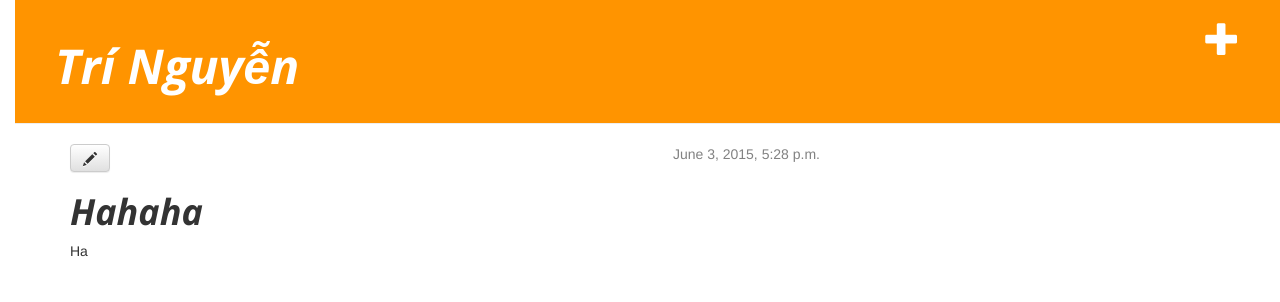
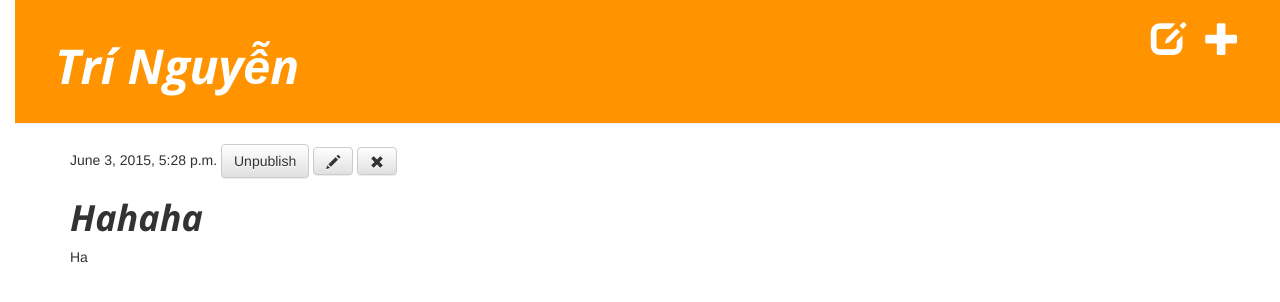
Before and after one commit to nghgminhtri/DjangoGirls, a Django app: page /post/4/ in a window 1280 px wide. Shown: the top 302 px of the page. Run offline with Django 3.2, Linux system fonts and the light colour scheme; data comes from the database, SQL or seed files in the repository; both versions use the stored data as it was after the commit; some libraries are stand-ins or nearby versions.

Commit message:
Added delete, unpublish

```diff
--- a/mysite/blog/models.py
+++ b/mysite/blog/models.py
@@ -14,5 +14,9 @@ class Post(models.Model):
         self.published_date = timezone.now()
         self.save()
 
+    def unpublish(self):
+        self.published_date = None
+        self.save()
+
     def __str__(self):
         return self.title
--- a/mysite/blog/templates/blog/base.html
+++ b/mysite/blog/templates/blog/base.html
@@ -9,7 +9,8 @@
 	<body>
 	    <div class="page-header">
             <a href="{% url 'blog.views.post_new' %}" class="top-menu"><span class="glyphicon glyphicon-plus"></span></a>
-	        <h1><b><i><a href="/">Trí Nguyễn</a></i></b></h1>
+	        <a href="{% url 'post_draft_list' %}" class="top-menu"><span class="glyphicon glyphicon-edit"></span></a>
+            <h1><b><i><a href="/">Trí Nguyễn</a></i></b></h1>
 	    </div>
 	    <div class="content container">
 	        <div class="row">
--- a/mysite/blog/templates/blog/post_detail.html
+++ b/mysite/blog/templates/blog/post_detail.html
@@ -3,11 +3,13 @@
 {% block content %}
     <div class="post">
         {% if post.published_date %}
-            <div class="date">
-                {{ post.published_date }}
-            </div>
+            {{ post.published_date }}
+            <a class="btn btn-default" href="{% url 'blog.views.post_unpublish' pk=post.pk %}">Unpublish</a>
+        {% else %}
+            <a class="btn btn-default" href="{% url 'blog.views.post_publish' pk=post.pk %}">Publish</a>
         {% endif %}
         <a class="btn btn-default" href="{% url 'post_edit' pk=post.pk %}"><span class="glyphicon glyphicon-pencil"></span></a>
+        <a class="btn btn-default" href="{% url 'post_remove' pk=post.pk %}"><span class="glyphicon glyphicon-remove"></span></a>
         <h1>{{ post.title }}</h1>
         <p>{{ post.text|linebreaks }}</p>
     </div>
--- a/mysite/blog/urls.py
+++ b/mysite/blog/urls.py
@@ -6,4 +6,8 @@ urlpatterns = [
     url(r'^post/(?P<pk>[0-9]+)/$', views.post_detail),
     url(r'^post/new/$', views.post_new, name='post_new'),
     url(r'^post/(?P<pk>[0-9]+)/edit/$', views.post_edit, name='post_edit'),
+    url(r'^drafts/$', views.post_draft_list, name='post_draft_list'),
+    url(r'^post/(?P<pk>[0-9]+)/publish/$', views.post_publish, name='post_publish'),
+    url(r'^post/(?P<pk>[0-9]+)/unpublish/$', views.post_unpublish, name='post_unpublish'),
+    url(r'^post/(?P<pk>[0-9]+)/remove/$', views.post_remove, name='post_remove'),
 ]
--- a/mysite/blog/views.py
+++ b/mysite/blog/views.py
@@ -37,3 +37,22 @@ def post_edit(request, pk):
     else:
         form = PostForm(instance=post)
     return render(request, 'blog/post_edit.html', {'form': form})
+
+def post_draft_list(request):
+    posts = Post.objects.filter(published_date__isnull=True).order_by('created_date')
+    return render(request, 'blog/post_draft_list.html', {'posts': posts})
+
+def post_publish(request, pk):
+    post = get_object_or_404(Post, pk=pk)
+    post.publish()
+    return redirect('blog.views.post_detail', pk=pk)
+
+def post_unpublish(request, pk):
+    post = get_object_or_404(Post, pk=pk)
+    post.unpublish()
+    return redirect('blog.views.post_detail', pk=pk)
+
+def post_remove(request, pk):
+    post = get_object_or_404(Post, pk=pk)
+    post.delete()
+    return redirect('blog.views.post_list')
```
Also changed, not shown: mysite/blog/templates/blog/post_draft_list.html (added, +11 -0 lines), mysite/db.sqlite3, 1 other file.
